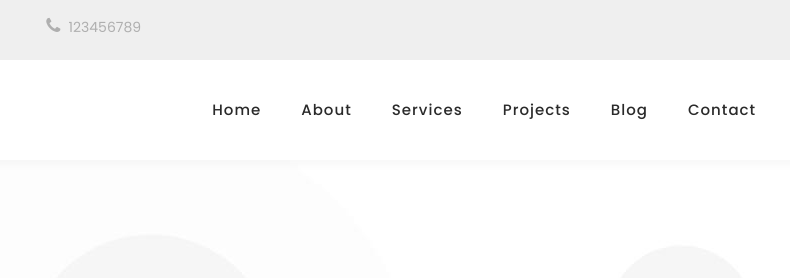
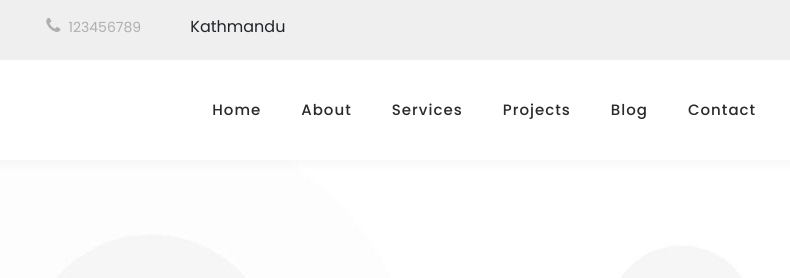
Before and after one commit to bhagat231/companywebsite, a plain HTML site: page index.html in a window 1280 px wide. Shown: the top 278 px of the page, 255-1045 px from the left. Drawn offline with Linux system fonts and the light colour scheme.

Commit message:
Update index.html

```diff
--- a/index.html
+++ b/index.html
@@ -48,6 +48,7 @@
           <ul class="info">
             <li><a href="#"><i class="fa fa-envelope"></i>abc@company.com</a></li>
             <li><a href="#"><i class="fa fa-phone"></i>123456789</a></li>
+            <li>Kathmandu</li>
           </ul>
         </div>
         <div class="col-lg-4 col-sm-4 col-5">
```
